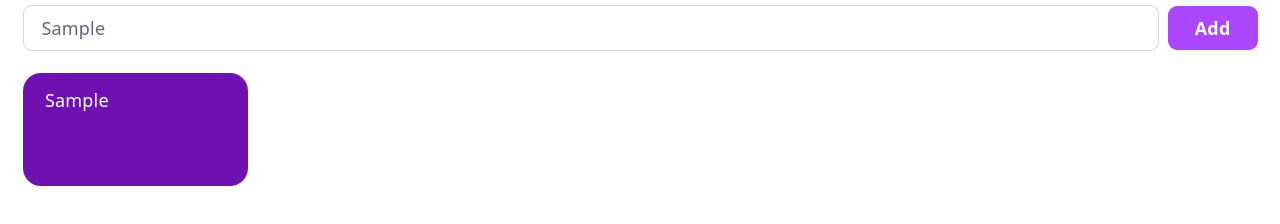
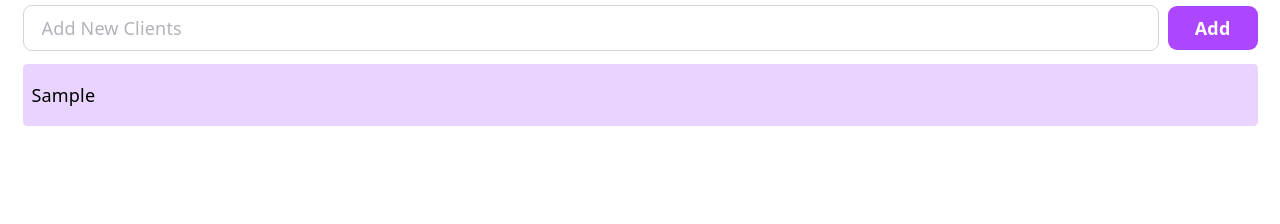
Before and after one commit to Aididsabri/client-project-management, a website built with Vite: page index.html in a window 1280 px wide. Both pictures are taken after typing "Sample" into the empty fields and a click on the button "Add". Shown: the part 108-332 px from the top of the page. Built offline with nearby package versions, Linux system fonts and the light colour scheme.

Commit message:
Enter to key in and duplicated names

```diff
--- a/index.html
+++ b/index.html
@@ -25,16 +25,9 @@
         </button>
       </div>
 
-      <div class="clients__list__container flex gap-3 my-5">
+      <ul class="clients__list">
 
-        <!-- Client List HTML -->
-        <!--
-        <div class="clients__list">
-          <div class="clients__list__name">
-            Maxis
-          </div>
-        </div> -->
-      </div>
+      </ul>
     </section>
   </body>
 </html>
--- a/src/main.js
+++ b/src/main.js
@@ -1,26 +1,59 @@
 let clients = [];
 
 let clientInput = document.querySelector(".clients__input")
+let clientList = document.querySelector(".clients__list")
+let clientAdd = document.querySelector(".clients__add")
 
+
+//Press Enter to key in input fields
+clientInput.addEventListener("keydown", function(e) {
+    if (e.key === "Enter") {
+        e.preventDefault()
+        clientAdd.click()
+    }
+})
+
+// add clients into client[] Array
 function addClient(){
-    let name = clientInput.value
+    const name = clientInput.value.trim();
 
     if (!name){
         alert("Client name cannot be empty")
         return
     }
 
-    let listContainer = document.querySelector(".clients__list__container")
+    //check duplicated client name
+    const isDuplicate = clients.some(client =>
+        client.name.toLowerCase() === name.toLowerCase()
+    )
 
-    let newListBox = document.createElement("div")
-    newListBox.classList.add("clients__list")
+    if (isDuplicate){
+        alert("Client already Exist!")
+        return;
+    }
 
-    let newListName = document.createElement("div")
-    newListName.classList.add("clients__list__name")
+    const newClient = {
+        id: Date.now(),
+        name: name,
+        tasks: []
+    };
 
-    newListBox.appendChild(newListName)
-    listContainer.appendChild(newListBox)
+    clients.push(newClient);
 
-    newListName.innerHTML = name
-    // console.log("BOLEH")
+    clientInput.value = ""
+
+    renderClient()
 }
+
+//Render clients[] array into HTML
+function renderClient(){
+    clientList.innerHTML = ""
+
+    clients.forEach(client =>{
+        const list = document.createElement("li");
+        list.textContent = client.name;
+        list.className = "w-full my-3 px-2 text-black py-4 bg-purple-200 rounded"
+        clientList.appendChild(list)
+    })
+
+}
--- a/src/style.css
+++ b/src/style.css
@@ -296,9 +296,9 @@ code {
   }
 }
 
-.clients__list{
+/* .clients__list{
   @apply w-50 h-25 bg-purple-800 text-white rounded-2xl
 }
 .clients__list__name{
   @apply px-5 py-3
-}
+} */
```
